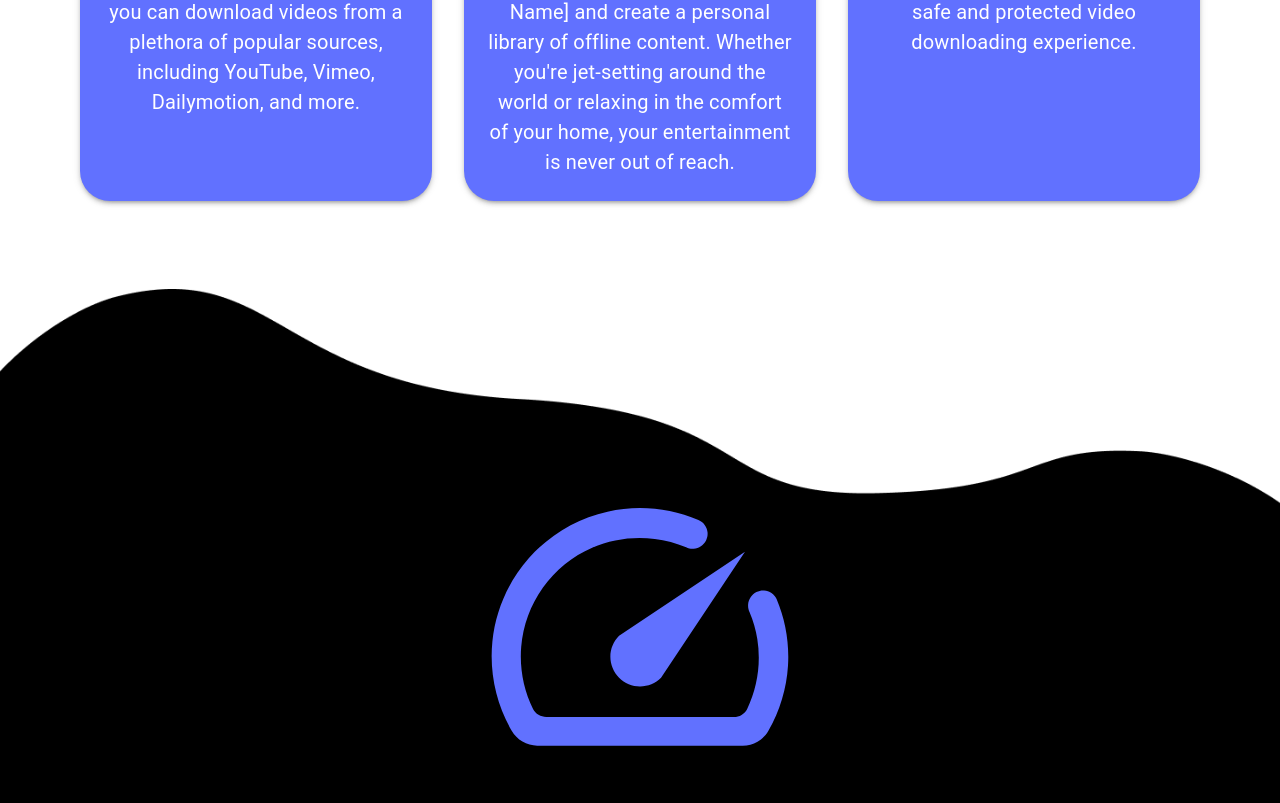
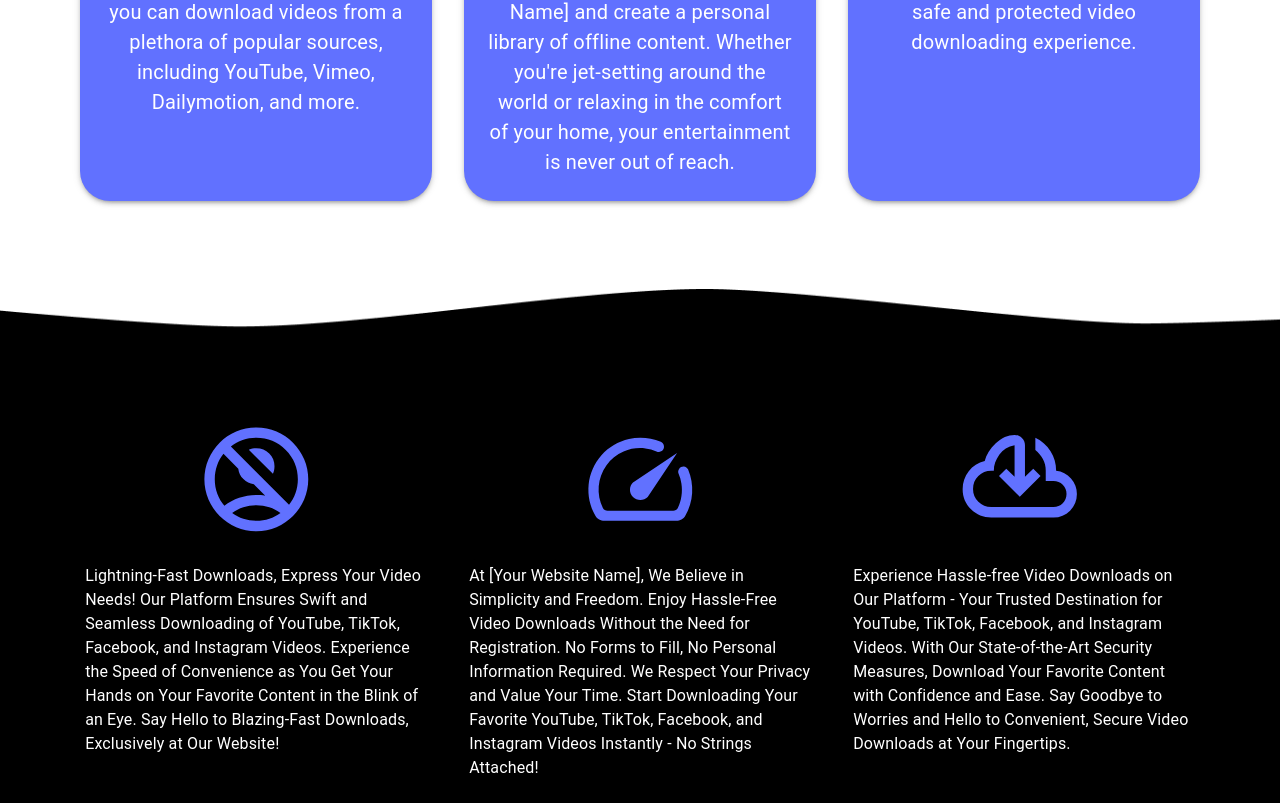
Before and after one commit to mirzaumair5530/downloader-fe, a Next.js app: page / in a window 1280 px wide. Shown: the part 1994-2797 px from the top of the page. Built offline with nearby package versions, Linux system fonts and the light colour scheme.

Commit message:
changed the ui of section two and three.

```diff
--- a/src/components/Page/Home/Constants/index.ts
+++ b/src/components/Page/Home/Constants/index.ts
@@ -3,22 +3,22 @@ import { Chain, MovieReel, Copy, CloudDownload1 } from "@/components/svgs";
 export const Features = [
 	{
 		icon: Chain,
-		text: "Step 1",
+		title: "Step 1",
 		description: "Copy the URL of the video you wish to download",
 	},
 	{
 		icon: Copy,
-		text: "Step 2",
+		title: "Step 2",
 		description: "Paste the URL into our user-friendly downloader",
 	},
 	{
 		icon: MovieReel,
-		text: "Step 3",
+		title: "Step 3",
 		description: "Choose your desired video quality to suit your preferences",
 	},
 	{
 		icon: CloudDownload1,
-		text: "Step 4",
+		title: "Step 4",
 		description: 'Click the "Download" button and let [Website Name] handle the rest',
 	},
 ];
--- a/src/components/Page/Home/index.tsx
+++ b/src/components/Page/Home/index.tsx
@@ -50,9 +50,6 @@ const HomeComponent: FC<PropsWithChildren> = () => {
 
 			{/*	details section 3*/}
 			<DetailsSectionThree />
-
-			{/*	details section 4*/}
-			<DetailsSectionFour />
 		</Box>
 	);
 };
--- /dev/null
+++ b/src/components/sub-components/DetailsSectionThree/constants/index.ts
@@ -0,0 +1,15 @@
+export const accordionDetails = [
+	{
+		title: "Empower Your Video Experience Today!",
+		description:
+			"Join the growing community of satisfied users who trust [Website Name] as their go-to platform for video downloading. Discover the freedom to watch your favorite videos on your terms, wherever life takes you.\n" +
+			"Please note that [Website Name] respects copyright laws and terms of use. Ensure you have the necessary permissions before downloading any content.",
+	},
+
+	{
+		title: "Our Commitment",
+		description:
+			"At [Website Name], we're committed to delivering excellence in video downloading. Our dedicated support team is always available to address any questions or concerns you may have. Feel free to contact us [link to Contact Us page] for assistance.\n" +
+			"[CTA Button] Start Downloading",
+	},
+];
--- a/src/components/sub-components/DetailsSectionThree/index.tsx
+++ b/src/components/sub-components/DetailsSectionThree/index.tsx
@@ -1,59 +1,77 @@
-import { FC } from "react";
+import { FC, useState } from "react";
 import { styled } from "@mui/material/styles";
 import { Box, Typography } from "@mui/material";
-import Grid, { gridClasses } from "@mui/material/Grid";
+import Accordion, { accordionClasses } from "@mui/material/Accordion";
+import AccordionDetails, { accordionDetailsClasses } from "@mui/material/AccordionDetails";
+import AccordionSummary, { accordionSummaryClasses } from "@mui/material/AccordionSummary";
 import { MainContainer } from "@/components/sub-components";
-import { Restriction } from "@/components/svgs";
+import ExpandMoreIcon from "@mui/icons-material/ExpandMore";
+import { accordionDetails } from "@/components/sub-components/DetailsSectionThree/constants";
 
 const DetailsSectionThree: FC = () => {
+	const [expanded, setExpanded] = useState<any>({
+		0: true,
+		1: false,
+	});
+
+	const handleAccordionChange = (index: number, expanded: boolean) => {
+		setExpanded((prevState: any) => {
+			return {
+				...prevState,
+				[index]: expanded,
+			};
+		});
+	};
 	return (
 		<StyledContainer>
 			<MainContainer>
-				<Grid container gap={5} paddingY={20} justifyContent={"space-between"}>
-					<Grid item xs={12} md={4}>
-						<Restriction />
-					</Grid>
-					<Grid
-						item
-						xs={12}
-						md={7}
-						container
-						alignItems={"center"}
-						flexDirection={"column"}
-						justifyContent={"space-around"}
-					>
-						<Typography
-							color={"primary.main"}
-							variant={"h1"}
-							fontSize={"3.75rem"}
-							fontWeight={"bolder"}
-							textAlign={"center"}
+				{accordionDetails.map((detail, index) => {
+					return (
+						<StyledAccordion
+							onChange={(_, expanded) => handleAccordionChange(index, expanded)}
+							expanded={expanded[index]}
+							key={index}
 						>
-							No-Registration <br /> Required
-						</Typography>
-						<Typography color={"primary.main"} textAlign={"center"} maxWidth={"55ch"}>
-							Say goodbye to the hassle of registering for an account just to download images. Our website
-							is designed to provide an effortless and convenient experience to our users. With our
-							&#39;No Registration Required&#39; feature, you can directly download images without any
-							added steps. Simply search, preview and download - it's that easy!
-						</Typography>
-					</Grid>
-				</Grid>
+							<AccordionSummary expandIcon={<ExpandMoreIcon />}>
+								<Typography variant={"h5"} fontWeight={"bolder"}>
+									{detail.title}
+								</Typography>
+							</AccordionSummary>
+							<AccordionDetails>
+								<Typography fontSize={"1.5rem"}>{detail.description}</Typography>
+							</AccordionDetails>
+						</StyledAccordion>
+					);
+				})}
 			</MainContainer>
 		</StyledContainer>
 	);
 };
 
-const StyledContainer = styled(Box)(() => {
+const StyledContainer = styled(Box)(({ theme }) => {
 	return {
-		[`& .${gridClasses.item}`]: {
+		padding: theme.spacing(5),
+	};
+});
+
+const StyledAccordion = styled(Accordion)(({ theme }) => {
+	return {
+		[`&.${accordionClasses.root}`]: {
+			padding: theme.spacing(2),
+			borderRadius: 20,
+			backgroundColor: theme.palette.primary.main,
+			marginBottom: theme.spacing(2),
+		},
+
+		[`& .${accordionSummaryClasses.expandIconWrapper}`]: {
 			"& svg": {
-				width: "100%",
-				height: "100%",
-				maxWidth: 375,
-				maxHeight: 375,
+				fontSize: "2.5rem",
 			},
 		},
+		[`& .${accordionSummaryClasses.root}, & .${accordionDetailsClasses.root}, & .${accordionSummaryClasses.expandIconWrapper}`]:
+			{
+				color: "#FFFFFF",
+			},
 	};
 });
 export default DetailsSectionThree;
--- /dev/null
+++ b/src/components/sub-components/DetailsSectionTwo/contants/index.ts
@@ -0,0 +1,19 @@
+import { Restriction, Speedometer, CloudDownload } from "@/components/svgs";
+
+export const features = [
+	{
+		icon: Restriction,
+		description:
+			"Lightning-Fast Downloads, Express Your Video Needs! Our Platform Ensures Swift and Seamless Downloading of YouTube, TikTok, Facebook, and Instagram Videos. Experience the Speed of Convenience as You Get Your Hands on Your Favorite Content in the Blink of an Eye. Say Hello to Blazing-Fast Downloads, Exclusively at Our Website!",
+	},
+	{
+		icon: Speedometer,
+		description:
+			"At [Your Website Name], We Believe in Simplicity and Freedom. Enjoy Hassle-Free Video Downloads Without the Need for Registration. No Forms to Fill, No Personal Information Required. We Respect Your Privacy and Value Your Time. Start Downloading Your Favorite YouTube, TikTok, Facebook, and Instagram Videos Instantly - No Strings Attached!",
+	},
+	{
+		icon: CloudDownload,
+		description:
+			"Experience Hassle-free Video Downloads on Our Platform - Your Trusted Destination for YouTube, TikTok, Facebook, and Instagram Videos. With Our State-of-the-Art Security Measures, Download Your Favorite Content with Confidence and Ease. Say Goodbye to Worries and Hello to Convenient, Secure Video Downloads at Your Fingertips.",
+	},
+];
--- a/src/components/sub-components/DetailsSectionTwo/index.tsx
+++ b/src/components/sub-components/DetailsSectionTwo/index.tsx
@@ -1,31 +1,33 @@
 import { FC } from "react";
 import { styled } from "@mui/material/styles";
-import { Box, Typography } from "@mui/material";
-import { MainContainer } from "@/components/sub-components";
-import { Speedometer } from "@/components/svgs";
+import { Box, Grid, Typography } from "@mui/material";
+import { Feature, MainContainer } from "@/components/sub-components";
+import { features } from "./contants";
 
 const DetailsSectionTwo: FC = () => {
 	return (
 		<DetailsSectionTwoContainer>
 			<MainContainer>
-				<Box className={"details__section__two__content"}>
-					<Speedometer />
-					<Typography
-						fontSize={"3.75rem"}
-						color={"primary.main"}
-						variant={"h1"}
-						fontWeight={"bolder"}
-						textAlign={"center"}
-					>
-						High-speed <br /> Downloading
-					</Typography>
-					<Typography className={"details"} textAlign={"center"} mt={2}>
-						Experience lightning fast downloading with our High-Speed Download feature. Say goodbye to long
-						wait times and slow downloads. With our state-of-the-art technology, you can download your
-						favorite images in no time, allowing you to save time and get more done. Say hello to a seamless
-						and efficient downloading experience, every time.
-					</Typography>
-				</Box>
+				<Grid container paddingTop={15} paddingBottom={25}>
+					{features.map((feature, index) => {
+						return (
+							<Grid xs={12} md={4} item key={index}>
+								<Feature
+									{...feature}
+									iconStyle={{
+										width: 125,
+										height: 125,
+									}}
+									descriptionStyle={{
+										color: "#FFFFFF",
+										fontSize: "1rem",
+										maxWidth: "38ch",
+									}}
+								/>
+							</Grid>
+						);
+					})}
+				</Grid>
 			</MainContainer>
 		</DetailsSectionTwoContainer>
 	);
--- a/src/components/sub-components/Feature/index.tsx
+++ b/src/components/sub-components/Feature/index.tsx
@@ -4,37 +4,49 @@ import { Box, Typography } from "@mui/material";
 
 import type { FeatureType } from "@/interfaces";
 
-const Feature: FC<FeatureType> = ({ text, icon, description }) => {
+const Feature: FC<FeatureType> = ({ title, icon, description, descriptionStyle, iconStyle, titleStyle }) => {
 	return (
-		<FeatureContainer>
+		<FeatureContainer descriptionStyle={descriptionStyle} iconStyle={iconStyle} titleStyle={titleStyle}>
 			<div className={"feature__icon"}>{React.createElement(icon)}</div>
-			<Typography className={"title"} variant={"h5"} fontWeight={"bold"}>
-				{text}
-			</Typography>
+			{title && (
+				<Typography className={"title"} variant={"h5"} fontWeight={"bold"}>
+					{title}
+				</Typography>
+			)}
 			<Typography className={"feature__description"}>{description}</Typography>
 		</FeatureContainer>
 	);
 };
 
-const FeatureContainer = styled(Box)(() => {
+const FeatureContainer = styled(Box, {
+	shouldForwardProp: (propName: PropertyKey) => !["descriptionStyle"].includes(propName as string),
+})<{
+	descriptionStyle?: React.CSSProperties;
+	iconStyle?: React.CSSProperties;
+	titleStyle?: React.CSSProperties;
+}>(({ descriptionStyle, iconStyle, titleStyle }) => {
 	return {
+		padding: "0.5rem",
 		display: "flex",
 		alignItems: "center",
 		flexDirection: "column",
 		justifyContent: "space-between",
-		"& .feature__icon": {
+		"& .feature__icon svg": {
 			width: 55,
 			height: 55,
 			marginBottom: "1rem",
+			...(iconStyle && iconStyle),
 		},
 
 		"& .title": {
 			fontSize: "1.5rem",
+			...(titleStyle && titleStyle),
 		},
 
 		"& .feature__description": {
 			maxWidth: "21ch",
 			fontSize: "1.25rem",
+			...(descriptionStyle && descriptionStyle),
 		},
 	};
 });
--- a/src/components/svgs/CloudDownload.tsx
+++ b/src/components/svgs/CloudDownload.tsx
@@ -1,6 +1,6 @@
 const CloudDownload = ({ color = "#6171FF" }) => {
 	return (
-		<svg width="55" height="55" viewBox="0 0 55 55" fill="none" xmlns="http://www.w3.org/2000/svg">
+		<svg width="55" height="55" viewBox="0 0 55 40" fill="none" xmlns="http://www.w3.org/2000/svg">
 			<path
 				d="M12.8526 36.7003C9.38698 36.7003 6.42637 35.5007 3.97075 33.1014C1.51361 30.7021 0.285034 27.7697 0.285034 24.3041C0.285034 21.3336 1.18 18.6868 2.96992 16.3637C4.75984 14.0406 7.10198 12.5554 9.99632 11.9079C10.6437 9.16593 12.2623 6.55722 14.852 4.08179C17.4416 1.60636 20.2027 0.368652 23.1351 0.368652C24.3919 0.368652 25.4681 0.815752 26.3638 1.70995C27.258 2.60567 27.7051 3.68191 27.7051 4.93867V18.763L31.3611 15.2212L34.5602 18.4202L25.4201 27.5602L16.2801 18.4202L19.4791 15.2212L23.1351 18.763V4.93867C20.2408 5.47184 17.9938 6.87102 16.3943 9.13623C14.7948 11.403 13.9951 13.736 13.9951 16.1352H12.8526C10.6437 16.1352 8.75861 16.9159 7.19718 18.4773C5.63576 20.0388 4.85505 21.9239 4.85505 24.1327C4.85505 26.3416 5.63576 28.2267 7.19718 29.7881C8.75861 31.3496 10.6437 32.1303 12.8526 32.1303H40.2727C41.8722 32.1303 43.2241 31.5781 44.3286 30.4736C45.433 29.3692 45.9852 28.0173 45.9852 26.4177C45.9852 24.8182 45.433 23.4663 44.3286 22.3619C43.2241 21.2574 41.8722 20.7052 40.2727 20.7052H36.8452V16.1352C36.8452 14.3072 36.4263 12.6026 35.5884 11.0214C34.7506 9.44166 33.6462 8.0996 32.2751 6.99518V1.68253C35.0933 3.01545 37.3212 4.98665 38.9588 7.59613C40.5964 10.2041 41.4152 13.0504 41.4152 16.1352C44.0429 16.4399 46.2236 17.5725 47.9572 19.533C49.6892 21.4951 50.5552 23.79 50.5552 26.4177C50.5552 29.274 49.5559 31.7022 47.5573 33.7024C45.5571 35.701 43.1289 36.7003 40.2727 36.7003H12.8526Z"
 				fill={color}
```
Also changed, not shown: src/interfaces/sub-components/feature.interface.ts (+5 -2 lines), public/assets/sectionTwo/sectionTwoBackground.png.
